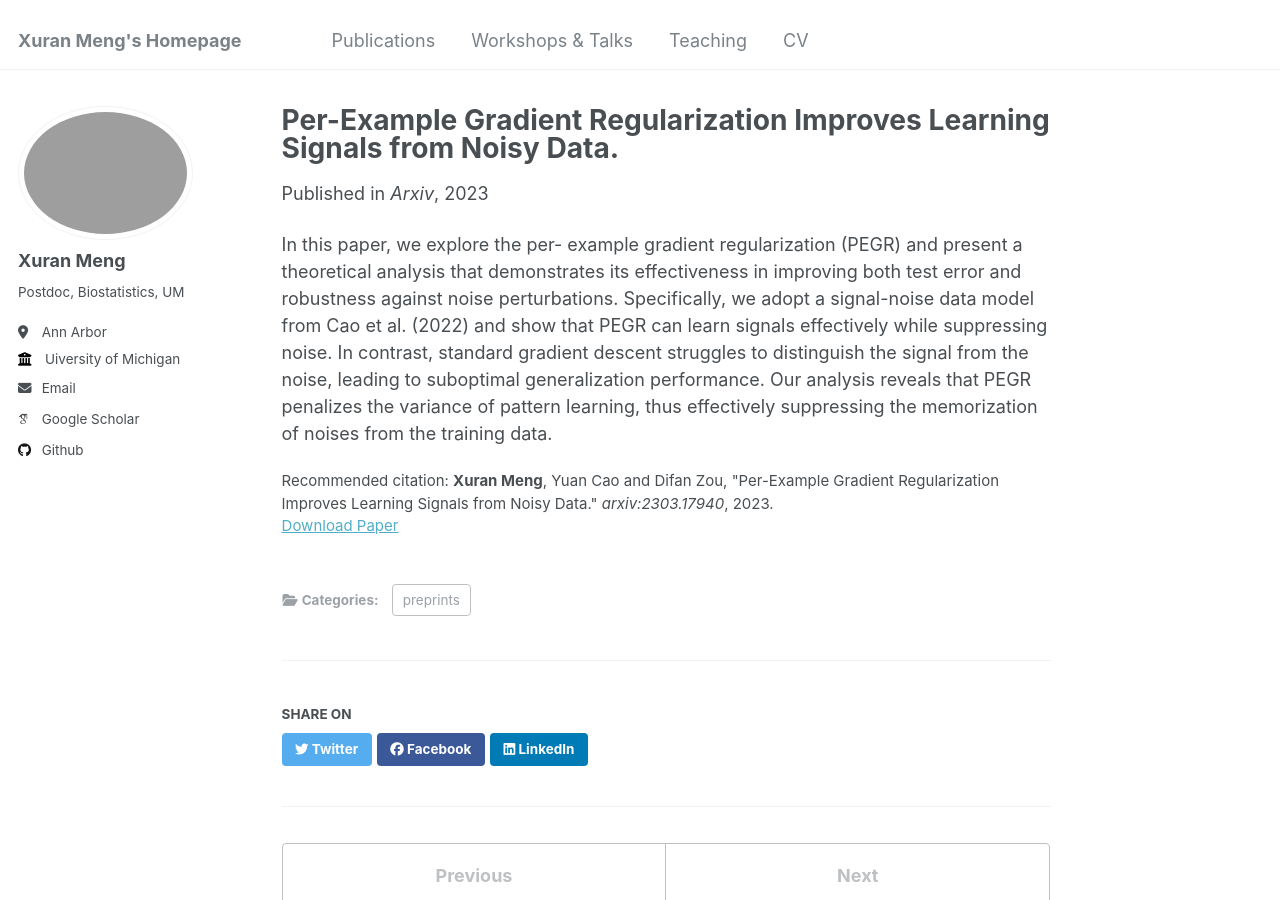
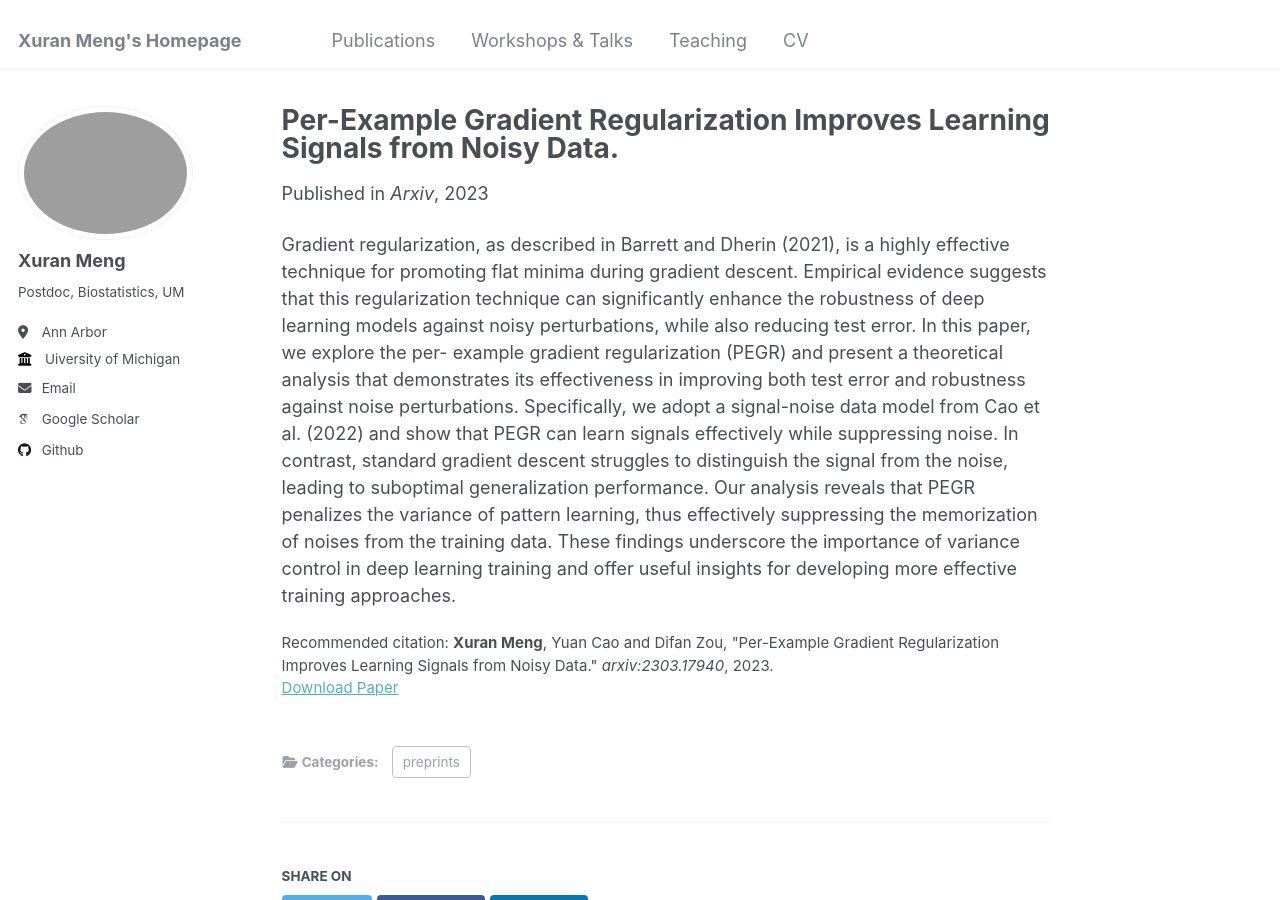
Before and after one commit to XuranMeng/XuranMeng.github.io, a Jekyll site: the page built from _publications/gradientdescent.md, in a window 1280 px wide and 900 px high. Built offline with Jekyll 4.4.1, drawn with Linux system fonts in a browser that asks for light colours; some web fonts are replaced.

Commit message:
Update gradientdescent.md

```diff
--- a/_publications/gradientdescent.md
+++ b/_publications/gradientdescent.md
@@ -10,4 +10,4 @@ venue: 'Arxiv'
 paperurl: 'https://arxiv.org/pdf/2303.17940'
 citation: '<b>Xuran Meng</b>, Yuan Cao and Difan Zou, &quot;Per-Example Gradient Regularization Improves Learning Signals from Noisy Data.&quot; <i>arxiv:2303.17940</i>, 2023.'
 ---
-In this paper, we explore the per- example gradient regularization (PEGR) and present a theoretical analysis that demonstrates its effectiveness in improving both test error and robustness against noise perturbations. Specifically, we adopt a signal-noise data model from Cao et al. (2022) and show that PEGR can learn signals effectively while suppressing noise. In contrast, standard gradient descent struggles to distinguish the signal from the noise, leading to suboptimal generalization performance. Our analysis reveals that PEGR penalizes the variance of pattern learning, thus effectively suppressing the memorization of noises from the training data.
+Gradient regularization, as described in Barrett and Dherin (2021), is a highly effective technique for promoting flat minima during gradient descent. Empirical evidence suggests that this regularization technique can significantly enhance the robustness of deep learning models against noisy perturbations, while also reducing test error. In this paper, we explore the per- example gradient regularization (PEGR) and present a theoretical analysis that demonstrates its effectiveness in improving both test error and robustness against noise perturbations. Specifically, we adopt a signal-noise data model from Cao et al. (2022) and show that PEGR can learn signals effectively while suppressing noise. In contrast, standard gradient descent struggles to distinguish the signal from the noise, leading to suboptimal generalization performance. Our analysis reveals that PEGR penalizes the variance of pattern learning, thus effectively suppressing the memorization of noises from the training data. These findings underscore the importance of variance control in deep learning training and offer useful insights for developing more effective training approaches.
```
